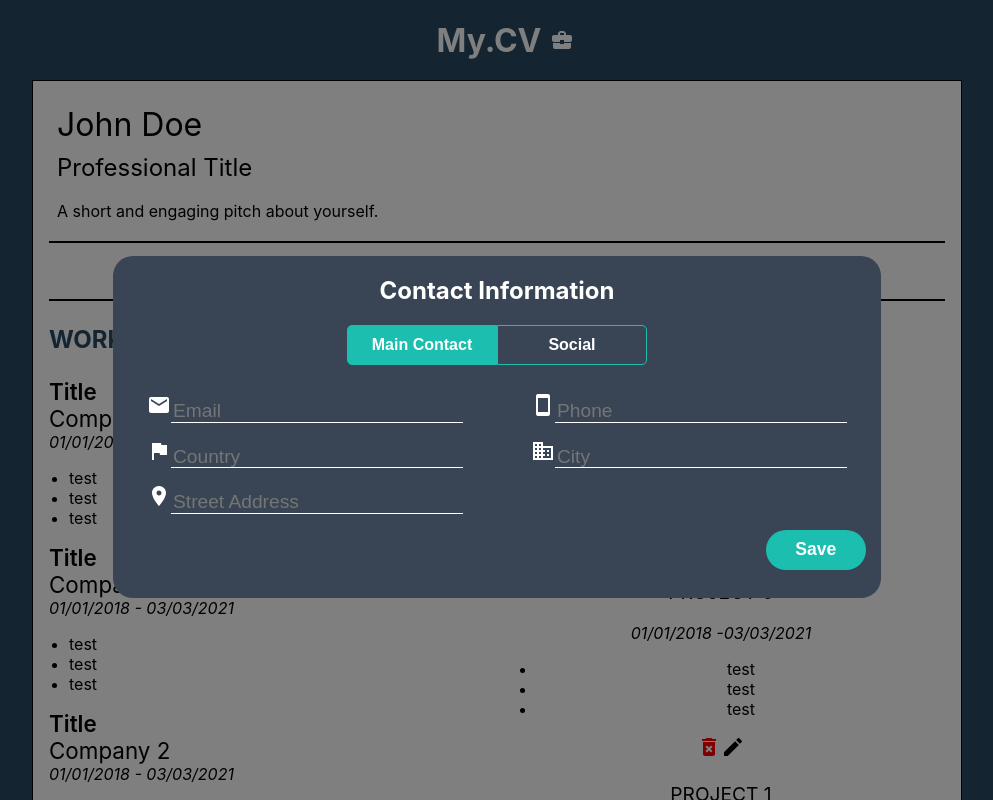
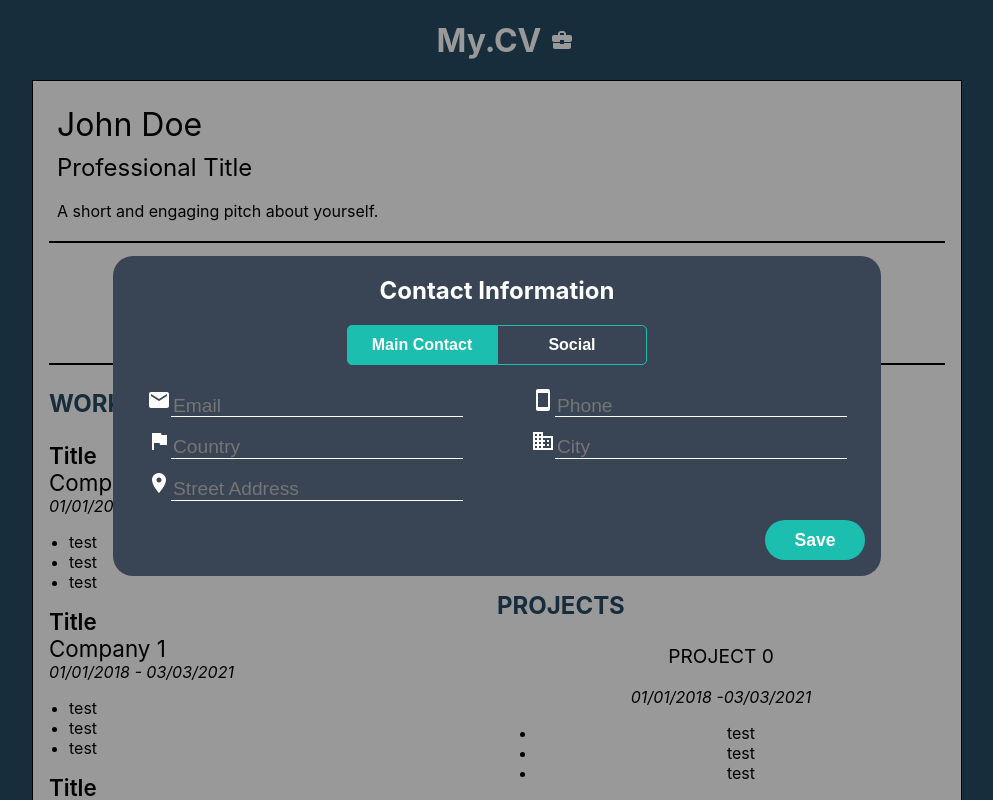
Before and after one commit to twalton83/TOP-CV, a React (Create React App) app: page / in a window 1280 px wide. Both pictures are taken after a click on the button "ADD CONTACTS". Shown: the top 800 px of the page, without its empty margins (143-1136 px from the left). Built offline with nearby package versions, Linux system fonts and the light colour scheme.

Commit message:
fix centering of contact info button

```diff
--- a/src/components/Header.js
+++ b/src/components/Header.js
@@ -1,6 +1,6 @@
 import React from "react"
 import styled from "styled-components"
-import { ReactComponent as Logo } from "./logo.svg"
+import { ReactComponent as Logo } from "../assets/logo.svg"
 
 const Navbar = styled.header`
   display: flex;
--- a/src/components/ResumeContact.js
+++ b/src/components/ResumeContact.js
@@ -1,14 +1,14 @@
 import React, { useState, useEffect, useContext } from "react"
 import styled from "styled-components"
-import ContactModal from "./ContactModal"
+import ContactModal from "./modals/ContactModal"
 import ContactItemList from "./ContactItemList"
 import { Button } from "./StyledUtils"
 import { ModalContext } from "./context"
 
 const Section = styled.section`
   display: grid;
-  height: auto;
-  min-height: 10%;
+  height: 100%;
+  min-height: 15vh;
   grid-template-columns: ${(props) => props.cols};
   grid-template-rows: ${(props) => props.rows};
   border-top: 2px solid ${(props) => props.color};
@@ -26,7 +26,11 @@ export default function ResumeContact({ contactItems, handleContactInfo }) {
   return (
     <Section>
       {noItems && (
-        <Button data-modal="contact" onClick={toggleModal}>
+        <Button
+          style={{ marginTop: "50px" }}
+          data-modal="contact"
+          onClick={toggleModal}
+        >
           ADD CONTACTS
         </Button>
       )}
--- a/src/components/ContactModal.js
+++ b/src/components/modals/ContactModal.js
@@ -1,28 +1,20 @@
 import React, { useState, useContext } from "react"
 import styled from "styled-components"
-import { ReactComponent as Email } from "../assets/email-24px.svg"
-import { ReactComponent as Phone } from "../assets/smartphone-24px.svg"
-import { ReactComponent as Address } from "../assets/location_on-24px.svg"
-import { ReactComponent as Website } from "../assets/language-24px.svg"
-import { ReactComponent as Country } from "../assets/flag-24px.svg"
-import { ReactComponent as City } from "../assets/domain-24px.svg"
-import { ReactComponent as LinkedIn } from "../assets/linkedin.svg"
-import { ReactComponent as StackOverflow } from "../assets/stack-overflow.svg"
-import { ReactComponent as Github } from "../assets/github-logo.svg"
-import { ModalContext } from "./context"
+import { ReactComponent as Email } from "../../assets/email-24px.svg"
+import { ReactComponent as Phone } from "../../assets/smartphone-24px.svg"
+import { ReactComponent as Address } from "../../assets/location_on-24px.svg"
+import { ReactComponent as Website } from "../../assets/language-24px.svg"
+import { ReactComponent as Country } from "../../assets/flag-24px.svg"
+import { ReactComponent as City } from "../../assets/domain-24px.svg"
+import { ReactComponent as LinkedIn } from "../../assets/linkedin.svg"
+import { ReactComponent as StackOverflow } from "../../assets/stack-overflow.svg"
+import { ReactComponent as Github } from "../../assets/github-logo.svg"
+import { ModalContext } from "../context"
 
-const Modal = styled.div`
-  z-index: 10;
-  width: 100vw;
-  height: 100%;
-  min-height: 107vh;
-  background-color: rgba(0, 0, 0, 0.5);
-  position: absolute;
-  top: 0;
-  left: 0;
-`
+import { Modal } from "../StyledUtils"
 
 const Dialog = styled.div`
+  position: relative;
   width: 60%;
   height: 40%;
   background-color: #394554;
@@ -96,15 +88,17 @@ const InputContainer = styled.div`
 `
 
 const SaveButton = styled.button`
+  position: absolute;
   width: 100px;
   height: 40px;
   background-color: #1cbfaf;
   border-radius: 30px;
   border: none;
-  margin-left: 85%;
   color: white;
   font-weight: 600;
   font-size: 1.1rem;
+  right: 16px;
+  bottom: 16px;
 `
 
 export default function ContactModal({ contactInfo, handleContactInfo }) {
```
Also changed, not shown: src/assets/logo.svg (renamed from src/components/logo.svg).
